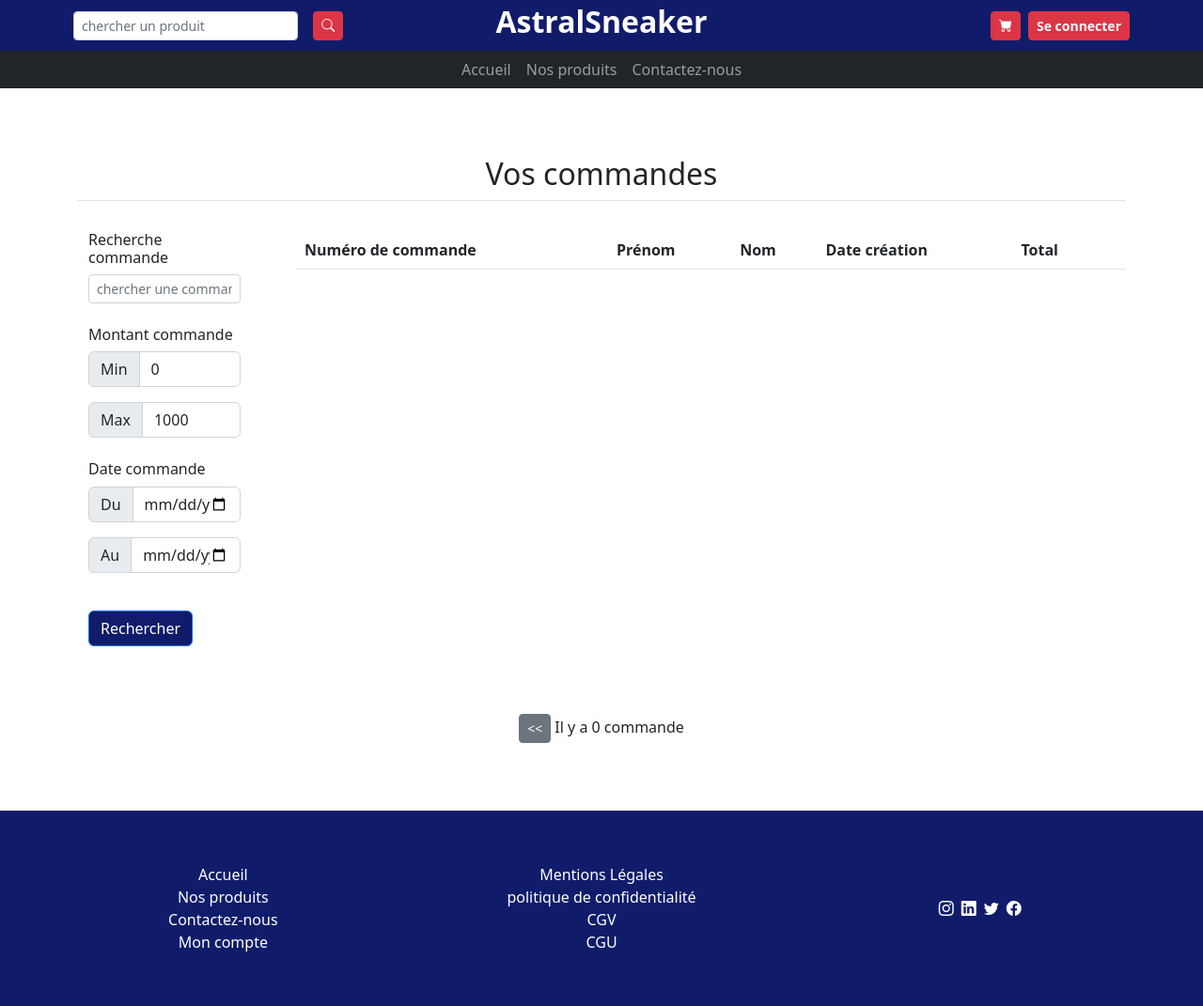
After one commit to Matthieu-Charles/Astralsneaker, a Symfony app: template templates/order/index.html.twig in a window 1280 px wide. The commit adds this page. Shown: the whole page at 94% size. Run offline with Twig, Linux system fonts and the light colour scheme; the template is opened without the code that fills it, so the values that code supplies are empty; some libraries are stand-ins or nearby versions.

Commit message:
page commande

```diff
--- a/templates/base.html.twig
+++ b/templates/base.html.twig
@@ -58,7 +58,7 @@
 													<a class="dropdown-item" href="{{path('update_user')}}">Mes informations</a>
 												</li>
 												<li>
-													<a class="dropdown-item" href="#">Mes commandes</a>
+													<a class="dropdown-item" href="{{path('order')}}">Mes commandes</a>
 												</li>
 												<li>
 													<a class="dropdown-item" href="{{path('app_logout')}}">Déconnexion</a>
--- /dev/null
+++ b/templates/order/index.html.twig
@@ -0,0 +1,127 @@
+{% extends 'base.html.twig' %}
+
+{% block title %}Astrasneaker | Vos commandes
+{% endblock %}
+
+{% block body %}
+
+	{# affichage des fiches produits #}
+
+	<h2 class="mt-5 text-center">Vos commandes</h2>
+	<div class="border-bottom"></div>
+
+	<div class="container">
+
+		<div class="row">
+
+			<div class="col-sm-2 mt-2">
+
+				<form class="my-4">
+
+					<h6 class="mb-2">Recherche commande</h6>
+					<div>
+						<input class="form-control form-control-sm" type="text" name="order_search" placeholder="chercher une commande" value="" aria-label=".form-control-sm example">
+					</div>
+					{# <div>
+						<button type="submit" class="btn btn-danger btn-sm ">
+							<i class="bi bi-search"></i>
+						</button>
+					</div> #}
+
+					<h6 class="mt-4 mb-2">Montant commande</h6>
+					<div class="input-group mb-3">
+						<span class="input-group-text" id="totalmini">Min</span>
+						<input type="text" class="form-control" aria-label="Username" aria-describedby="basic-addon1" name="total_mini_search" value="{{ total_mini_search ? total_mini_search : 0}}">
+					</div>
+					<div class="input-group mb-3">
+						<span class="input-group-text" id="totalmaxi">Max</span>
+						<input type="text" class="form-control" aria-label="Recipient's username" aria-describedby="basic-addon2" name="total_maxi_search"value="{{total_maxi_search ? total_maxi_search : 1000}}">
+					</div>
+
+					<h6 class="mt-4 mb-2">Date commande</h6>
+					<div class="input-group mb-3">
+						<span class="input-group-text" id="datemini">Du</span>
+						<input type="date" class="form-control" aria-label="Username" aria-describedby="basic-addon1" name="date_mini_search" value="{{ date_mini_search ? date_mini_search : 0}}">
+					</div>
+					<div class="input-group mb-3">
+						<span class="input-group-text" id="datemaxi">Au</span>
+						<input type="date" class="form-control" aria-label="Recipient's username" aria-describedby="basic-addon2" name="date_maxi_search"value="{{date_maxi_search ? date_maxi_search : 1000}}">
+					</div>
+
+					<button type="submit" class="btn btn-primary mt-4">Rechercher</button>
+				</form>
+
+			</div>
+
+			<div class="col-sm-10 mt-2">
+
+				<div class="container m-4">
+					<table class="table table-white text-align-center">
+						<thead>
+							<tr>
+								<th>Numéro de commande</th>
+								<th>Prénom</th>
+								<th>Nom</th>
+								<th>Date création</th>
+								<th>Total</th>
+								<th></th>
+								{% if is_granted('ROLE_ADMIN') %}
+								<th></th>
+								<th></th>
+								{% endif %}
+							</tr>
+						</thead>
+
+						<tbody>
+							{% for order in orders %}
+								{% if is_granted('ROLE_ADMIN') %}
+									<tr>
+									{# {{dump(order)}} #}
+										<td>{{order.id}}</td>
+										<td>{{order.user.firstname}}</td>
+										<td>{{order.user.lastname}}</td>
+										<td>{{order.createdAt | date("d/m/Y")}}</td>
+										<td>{{order.total}}€</td>
+										<td>
+											<a href="{{ path('singleorder', {id: order.id}) }}" class="btn btn-sm btn-secondary">
+												Voir
+											</a>
+										</td>
+										<td>
+											<button type="button" class="btn btn-sm btn-secondary me-1" data-bs-toggle="dropdown" aria-expanded="false">
+												Modifier
+											</button>
+										</td>
+										<td>
+											<a href="{{ path('delOrder', {id: order.id}) }}" onclick="return confirm('Voulez-vous supprimer ?');" class="btn btn-sm btn-danger">
+												Supprimer
+											</a>
+										</td>
+									</tr>
+								{% endif %}
+							{% endfor %}
+						</tbody>
+					</table>
+				</div>
+			</div>
+		</div>
+
+
+
+		<div class="p-5 text-center mb-100px">
+
+				{% if previous >= 0 %}
+					<a href="{{ path('order', {offset: previous }) }}" class="btn btn-sm btn-secondary"><<</a>
+				{% endif %}
+
+				Il y a {{orders|length~' commande'~(orders|length>1?'s':'')}}
+
+				{% if next < orders|length %}
+					<a href="{{ path('order', {offset: next }) }}" class="btn btn-sm btn-secondary">>></a>
+				{% endif %}
+
+		</div>
+	</div>
+
+
+{% endblock %}
```
Also changed, not shown: src/Controller/OrderController.php (added, +72 -0 lines), src/Repository/OrderItemRepository.php (+13 -0 lines), src/Repository/OrderRepository.php (+49 -23 lines), templates/order/singleOrder.html.twig (added, +42 -0 lines).
